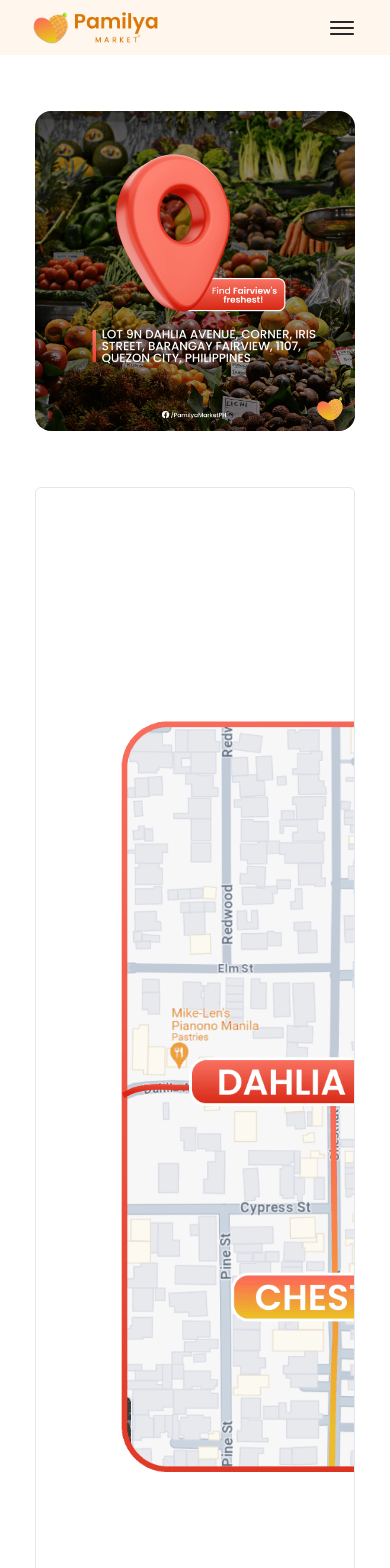
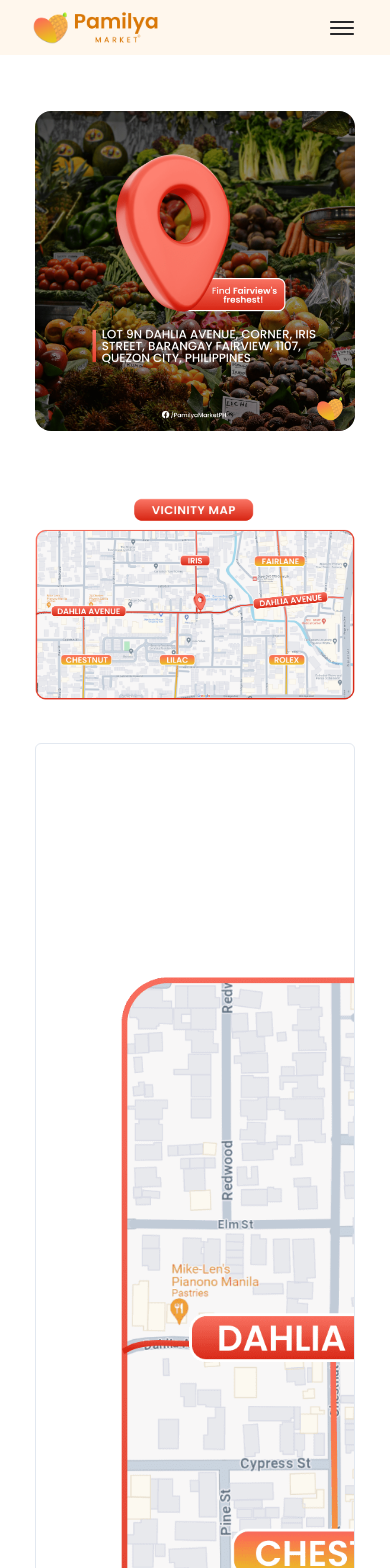
Before and after one commit to johncanero/pamilyamarket, a Next.js app: page /location in a window 390 px wide. Shown: the top 1568 px of the page. Built offline with nearby package versions, Linux system fonts and the light colour scheme.

Commit message:
feat: update vicinity map

```diff
--- a/app/location/page.tsx
+++ b/app/location/page.tsx
@@ -26,9 +26,27 @@ const page = () => {
         className="mx-auto max-w-xs my-14 md:max-w-lg lg:max-w-full rounded-2xl lg:rounded-3xl"
       />
 
+      {/* Street View Images */}
+      <div className="overflow-hidden rounded-md">
+        <Image
+          src="/images/location/post2-vicinityMap-compressed.png"
+          width={350}
+          height={350}
+          alt="pamilya-market-location"
+          className="rounded-2xl mx-auto md:hidden lg:rounded-3xl"
+        />
+
+        <Image
+          src="/images/location/post2-vicinityMap-compressed.png"
+          width={550}
+          height={550}
+          alt="pamilya-market-location"
+          className="rounded-2xl mx-auto hidden md:block lg:hidden lg:rounded-3xl"
+        />
+      </div>
 
       {/* Google Pin  */}
-      <div className='flex justify-center my-14 mx-8'>
+      <div className='flex justify-center mt-7 mb-14 mx-8'>
         <LocationMap />
       </div>
 
--- a/components/LocationMap.tsx
+++ b/components/LocationMap.tsx
@@ -7,7 +7,6 @@ export function LocationMap() {
     return (
         <ScrollArea className=" max-w-xs md:max-w-2xl lg:max-w-full whitespace-nowrap rounded-md border lg:border-none">
             <div className="flex w-max space-x-4 p-4">
-
                 <div className="overflow-hidden rounded-md">
                     <Image
                         src="/images/location/post2-vicinityMap-compressed.png"
```
Lines whose indentation alone changed are shown as unchanged.
